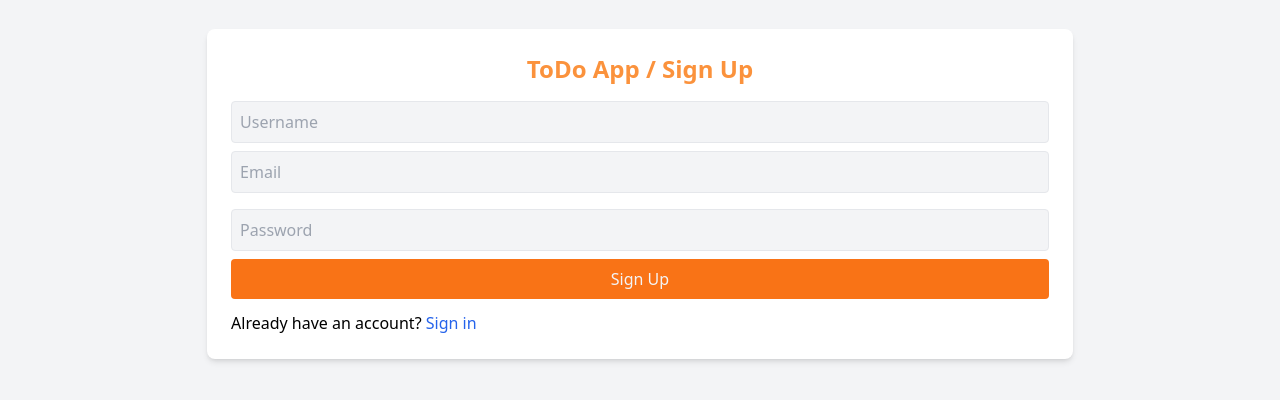
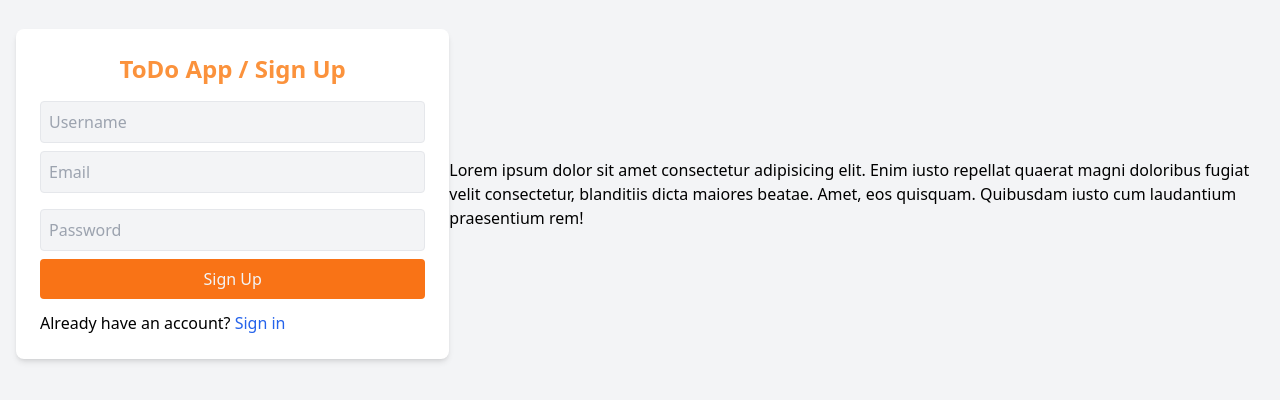
Before and after one commit to koladeFaith/ToDo-Set, a plain HTML site: page index.html in a window 1280 px wide. Shown: the part 206-606 px from the top of the page. Drawn offline with nearby package versions, Linux system fonts and the light colour scheme.

```diff
--- a/index.html
+++ b/index.html
@@ -40,6 +40,7 @@
         <a href="/signin.html" class="text-blue-600">Sign in</a>
       </p>
     </div>
+    Lorem ipsum dolor sit amet consectetur adipisicing elit. Enim iusto repellat quaerat magni doloribus fugiat velit consectetur, blanditiis dicta maiores beatae. Amet, eos quisquam. Quibusdam iusto cum laudantium praesentium rem!
     <script
       type="text/javascript"
       src="https://cdn.jsdelivr.net/npm/toastify-js"></script>
```
